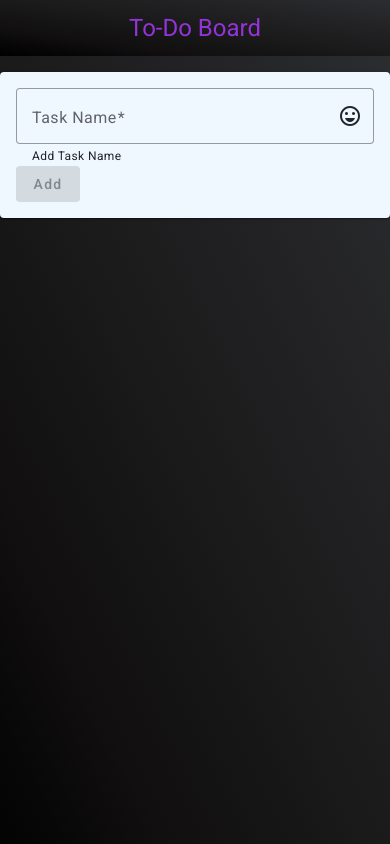
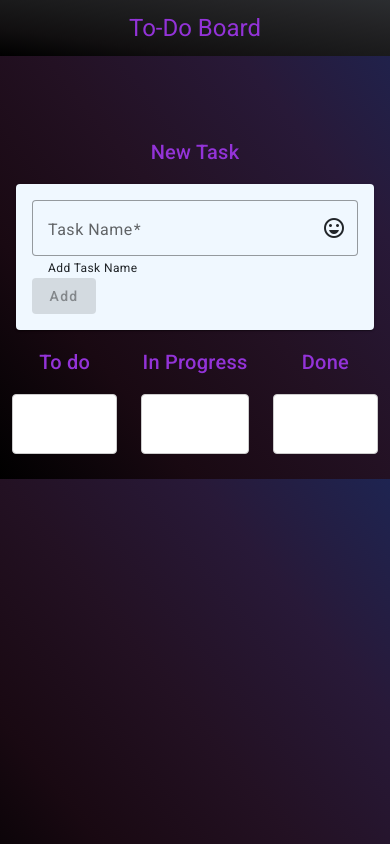
Before and after one commit to drew-a-reed/ToDoUI, an Angular app: page /noteboard in a window 390 px wide. Shown: the top 844 px of the page. Built offline with nearby package versions, Linux system fonts and the light colour scheme.

Commit message:
made more responsive

```diff
--- a/src/app/components/note-board/note-board.component.html
+++ b/src/app/components/note-board/note-board.component.html
@@ -1,7 +1,7 @@
 <div class="outer">
-  <div class="row">
-    <div class="col-md-3 new-task">
-      <mat-card class="mt-3" style="background-color: aliceblue;">
+  <div class="outer__task--new">
+    <h2>New Task</h2>
+    <mat-card class="m-3" style="background-color: aliceblue;">
       <form [formGroup]="todoForm" class="m-3">
         <mat-form-field appearance="outline">
           <mat-label>Task Name</mat-label>
@@ -16,29 +16,24 @@
       </form>
     </mat-card>
   </div>
-    <div class="col-md-9">
-      <div cdkDropListGroup>
-        <div class="row">
-          <div class="col-md-4">
+  <div class="outer__task--list" cdkDropListGroup>
+    <div class="outer__task--list-status">
       <div class="container">
         <h2>To do <span *ngIf="tasks.length > 0"> - {{ tasks.length }}</span></h2>
-              <div cdkDropList [cdkDropListData]="tasks" class="list"
-                (cdkDropListDropped)="drop($event, 'tasks')">
+        <div cdkDropList [cdkDropListData]="tasks" class="list" (cdkDropListDropped)="drop($event, 'tasks')">
           <div class="box" *ngFor="let item of tasks; let i = index" cdkDrag>{{ item.description }}
             <div class="box">
               <button mat-icon-button color="warn" (click)="deleteTask(i)"><mat-icon>delete</mat-icon></button>
-                    <button mat-icon-button color="primary"
-                      (click)="editTask(item, i)"><mat-icon>edit</mat-icon></button>
+              <button mat-icon-button color="primary" (click)="editTask(item, i)"><mat-icon>edit</mat-icon></button>
             </div>
           </div>
         </div>
       </div>
     </div>
-          <div class="col-md-4">
+    <div class="outer__task--list-status">
       <div class="container">
         <h2>In Progress <span *ngIf="inProgress.length > 0"> - {{ inProgress.length }}</span></h2>
-              <div cdkDropList [cdkDropListData]="inProgress" class="list"
-                (cdkDropListDropped)="drop($event, 'inProgress')">
+        <div cdkDropList [cdkDropListData]="inProgress" class="list" (cdkDropListDropped)="drop($event, 'inProgress')">
           <div class="box" *ngFor="let item of inProgress; let i = index" cdkDrag>{{ item.description }}
             <div class="box">
               <button mat-icon-button color="warn"
@@ -49,15 +44,13 @@
         </div>
       </div>
     </div>
-          <div class="col-md-4">
+    <div class="outer__task--list-status">
       <div class="container">
         <h2>Done <span *ngIf="done.length > 0"> - {{ done.length }}</span></h2>
-              <div cdkDropList [cdkDropListData]="done" class="list"
-                (cdkDropListDropped)="drop($event, 'done')">
+        <div cdkDropList [cdkDropListData]="done" class="list" (cdkDropListDropped)="drop($event, 'done')">
           <div class="box" *ngFor="let item of done; let i = index" cdkDrag>{{ item.description }}
             <div class="box">
-                    <button mat-icon-button color="warn"
-                      (click)="deleteTaskDone(i)"><mat-icon>delete</mat-icon></button>
+              <button mat-icon-button color="warn" (click)="deleteTaskDone(i)"><mat-icon>delete</mat-icon></button>
               <button mat-icon-button color="primary"><mat-icon>check_circle</mat-icon></button>
             </div>
           </div>
@@ -66,6 +59,3 @@
     </div>
   </div>
 </div>
-    </div>
-  </div>
-</div>
--- a/src/app/components/note-board/note-board.component.scss
+++ b/src/app/components/note-board/note-board.component.scss
@@ -1,5 +1,53 @@
 :host .mat-mdc-form-field {
   width: 100%;
+}
+
+.cdk-drag-preview {
+  box-sizing: border-box;
+  border-radius: 4px;
+  box-shadow: 0 5px 5px -3px rgba(0, 0, 0, 0.2),
+              0 8px 10px 1px rgba(0, 0, 0, 0.14),
+              0 3px 14px 2px rgba(0, 0, 0, 0.12);
+}
+
+.cdk-drag-placeholder {
+  opacity: 0;
+}
+
+.cdk-drag-animating {
+  transition: transform 250ms cubic-bezier(0, 0, 0.2, 1);
+}
+
+.box:last-child {
+  border: none;
+}
+
+.list.cdk-drop-list-dragging .box:not(.cdk-drag-placeholder) {
+  transition: transform 250ms cubic-bezier(0, 0, 0.2, 1);
+}
+
+.outer {
+  padding-top: 5rem;
+  display: grid;
+  grid-template-columns: 1fr 3fr;
+
+  @media (max-width: 650px) {
+    grid-template-columns: 1fr;
+    grid-template-rows: auto auto;
+  }
+
+  &__task--list {
+    display: flex;
+    flex-wrap: wrap;
+
+    &-status {
+      flex: 1;
+    }
+  }
+}
+
+.new-task {
+  background-image: linear-gradient(to right top, #000000, #110f10, #1a1a1b, #232325, #2b2d30);
 }
 
 h2 {
@@ -8,8 +56,7 @@ h2 {
 }
 
 .container {
-  width: 400px;
-  max-width: 100%;
+  max-width: 400px;
   margin: 0 25px 25px 0;
   display: inline-block;
   vertical-align: top;
@@ -37,32 +84,3 @@ h2 {
   background: white;
   font-size: 14px;
 }
-
-.cdk-drag-preview {
-  box-sizing: border-box;
-  border-radius: 4px;
-  box-shadow: 0 5px 5px -3px rgba(0, 0, 0, 0.2),
-              0 8px 10px 1px rgba(0, 0, 0, 0.14),
-              0 3px 14px 2px rgba(0, 0, 0, 0.12);
-}
-
-.cdk-drag-placeholder {
-  opacity: 0;
-}
-
-.cdk-drag-animating {
-  transition: transform 250ms cubic-bezier(0, 0, 0.2, 1);
-}
-
-.box:last-child {
-  border: none;
-}
-
-.list.cdk-drop-list-dragging .box:not(.cdk-drag-placeholder) {
-  transition: transform 250ms cubic-bezier(0, 0, 0.2, 1);
-}
-
-.new-task {
-  background-image: linear-gradient(to right top, #000000, #110f10, #1a1a1b, #232325, #2b2d30);
-  height:100vh;
-}
--- a/src/assets/css/common.css
+++ b/src/assets/css/common.css
@@ -1,8 +1,3 @@
-.outer {
-  height: 100vh;
-  background-image: linear-gradient(to right top, #000000, #190912, #231123, #281938, #1e2451);
-}
-
 .panel-heading {
   text-align: center;
   margin-bottom: 10px;
--- a/src/styles.scss
+++ b/src/styles.scss
@@ -2,6 +2,13 @@
 
 @import url('assets/css/common.css');
 
-* { margin: 0; padding: 0; box-sizing: border-box;}
-html, body { height: 100%; }
-body { margin: 0; font-family: Roboto, "Helvetica Neue", sans-serif; }
+* {
+  margin: 0;
+  padding: 0;
+  box-sizing: border-box;
+}
+
+body {
+  background-image: linear-gradient(to right top, #000000, #190912, #231123, #281938, #1e2451);
+  font-family: Roboto, "Helvetica Neue", sans-serif;
+}
```
Lines whose indentation alone changed are shown as unchanged.
